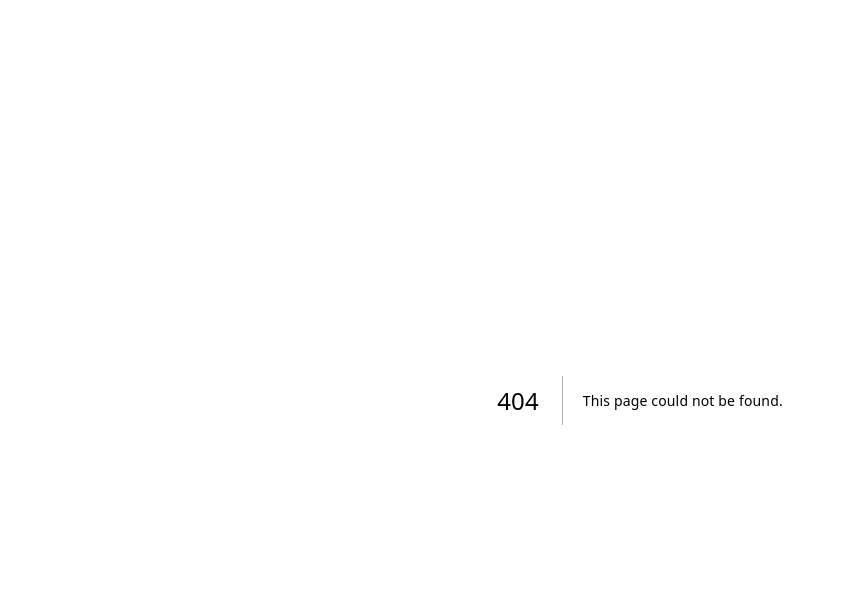
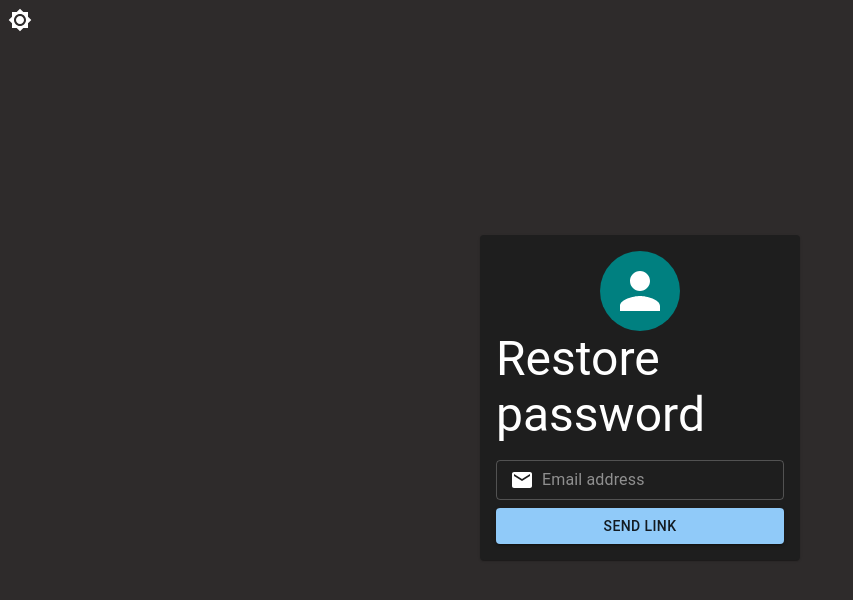
Before and after one commit to dmitiyoleynik/online-chat, a Next.js app in the folder packages/online-chat-web/: page /restore-password in a window 1280 px wide. Before the commit this address had no page. Shown: the top 600 px of the page, without its empty margins (0-853 px from the left). Built offline with nearby package versions, Linux system fonts and the light colour scheme.

Commit message:
Add restore password page and move card to separate class

```diff
--- /dev/null
+++ b/packages/online-chat-web/app/(Auth)/restore-password/page.tsx
@@ -0,0 +1,21 @@
+'use client';
+
+import { Button } from '@mui/material';
+
+import AuthCard from '@/components/authCard';
+import AuthCardHeader from '@/components/authCardHeader';
+import EmailInput from '@/components/emailInput';
+
+const RestorePassword: React.FC = () => {
+    return (
+        <AuthCard>
+            <AuthCardHeader title="Restore password" />
+            <EmailInput margin="normal" />
+            <Button variant="contained" fullWidth>
+                Send Link
+            </Button>
+        </AuthCard>
+    );
+};
+
+export default RestorePassword;
--- /dev/null
+++ b/packages/online-chat-web/components/authCard.tsx
@@ -0,0 +1,31 @@
+import { Card, Stack, useTheme } from '@mui/material';
+
+interface Props {
+    children?: React.ReactNode;
+    link?: React.ReactNode;
+}
+
+const AuthCard: React.FC<Props> = props => {
+    const theme = useTheme();
+
+    return (
+        <Stack height="65vh" width="100%">
+            <Card
+                sx={{
+                    margin: 'auto auto 0 auto',
+                    alignContent: 'center',
+                    padding: theme.spacing(2),
+                    width: '25vw',
+                    height: 'auto',
+                }}
+            >
+                <Stack width="100%" alignItems="center">
+                    {props.children}
+                </Stack>
+            </Card>
+            {props.link}
+        </Stack>
+    );
+};
+
+export default AuthCard;
```
Also changed, not shown: packages/online-chat-web/app/(Auth)/login/page.tsx (+9 -20 lines), packages/online-chat-web/app/(Auth)/sign-up/page.tsx (+11 -25 lines).
